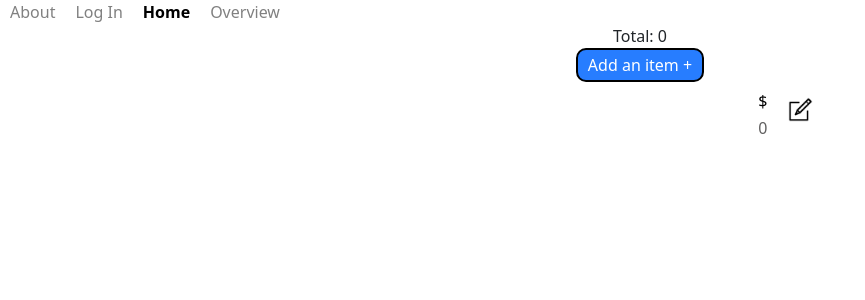
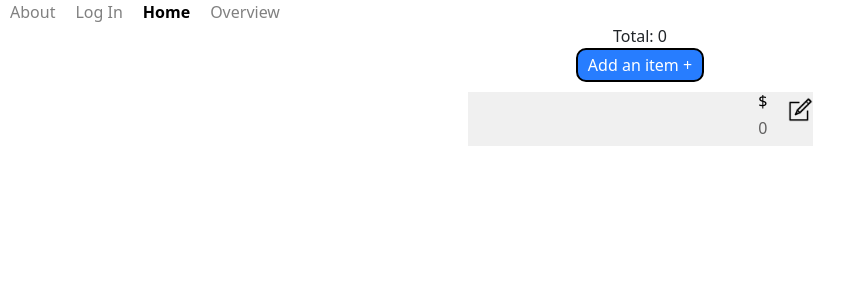
Before and after one commit to rmedge2/Budget-lingo_frontend, a React (Create React App) app: page /mainpage in a window 1280 px wide. In both pictures the pointer is over the element 640 px from the left and 119 px from the top of the page. Shown: the top 300 px of the page, without its empty margins (0-865 px from the left). Built offline with nearby package versions, Linux system fonts and the light colour scheme; no server answers.

Commit message:
added styling to logs

```diff
--- a/src/components/MainPage.css
+++ b/src/components/MainPage.css
@@ -27,3 +27,6 @@ input{
     color: white;
     margin-bottom: 10px;
 }
+.log-box:hover{
+    background-color: rgb(240, 240, 240);
+}
--- a/src/components/MainPage.js
+++ b/src/components/MainPage.js
@@ -111,7 +111,7 @@ const MainPage = () => {
 
             <div id="log-area">
                 {logData?logData.map((log, index) => (
-                    <Log key={log.time} name={log.name} amount={log.amount} time={log.time} total={runTotals[index]} />
+                    <Log className='single-log' key={log.time} name={log.name} amount={log.amount} time={log.time} total={runTotals[index]} />
                 )):null}
             </div>
         </div>
```
